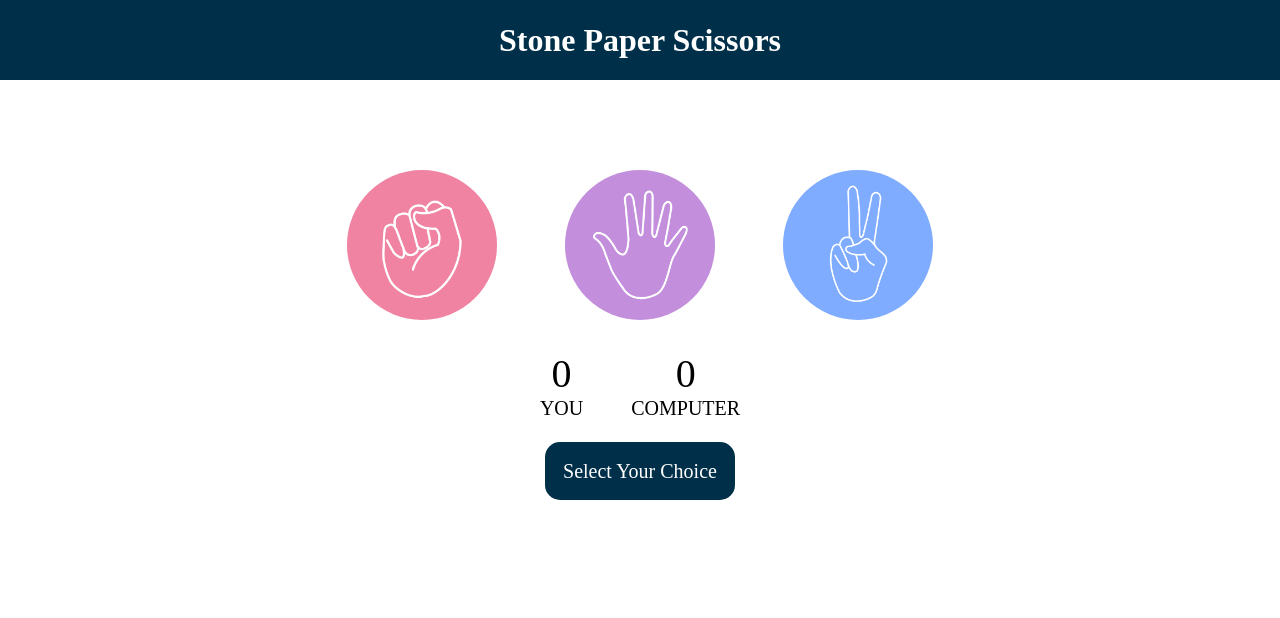
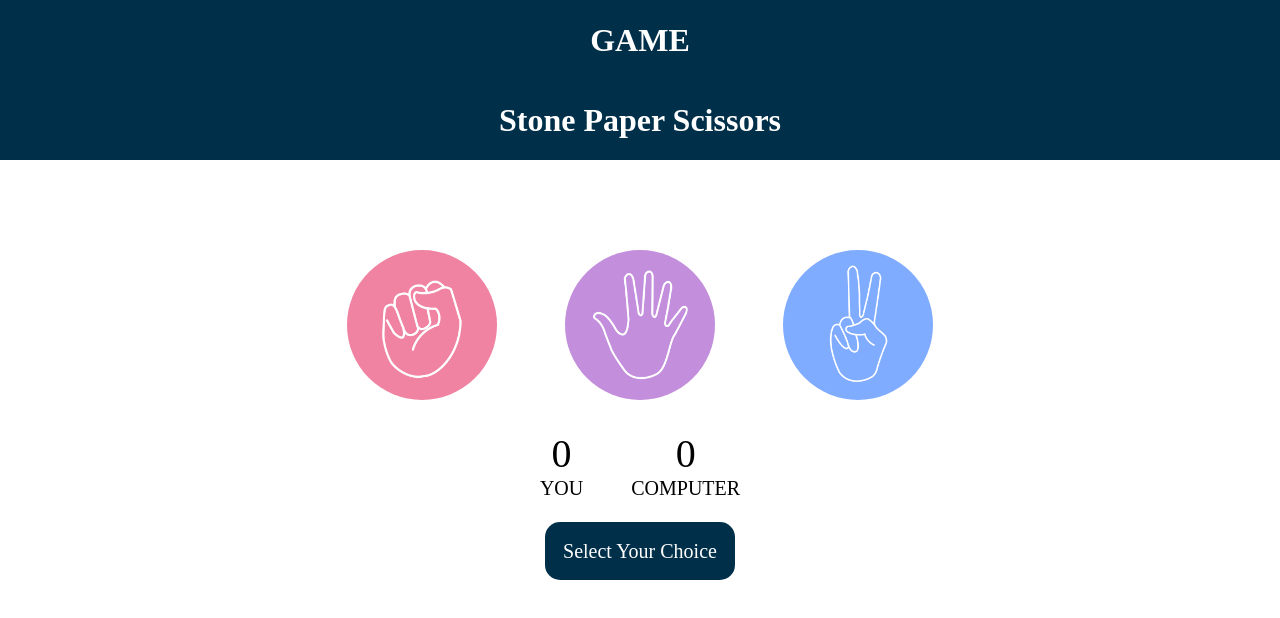
Before and after one commit to code-ganesh/stone-paper-scissor, a plain HTML site: page index.html in a window 1280 px wide. Drawn offline with Linux system fonts and the light colour scheme.

Commit message:
index update

```diff
--- a/index.html
+++ b/index.html
@@ -7,6 +7,7 @@
     <title>Document</title>
 </head>
 <body>
+    <h1>GAME</h1>
     <h1>Stone Paper Scissors</h1>
     <div class="choices">
         <div class="choice" id="stone">
```
